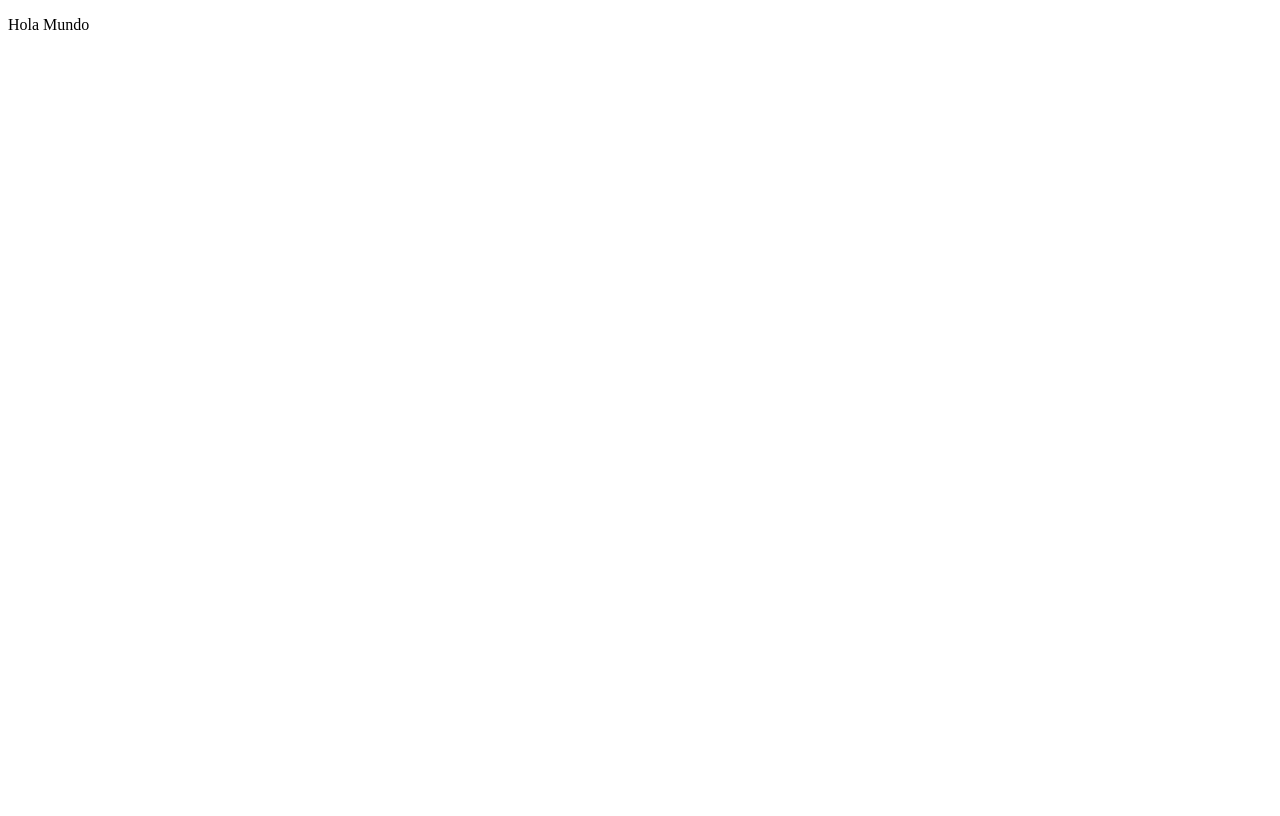
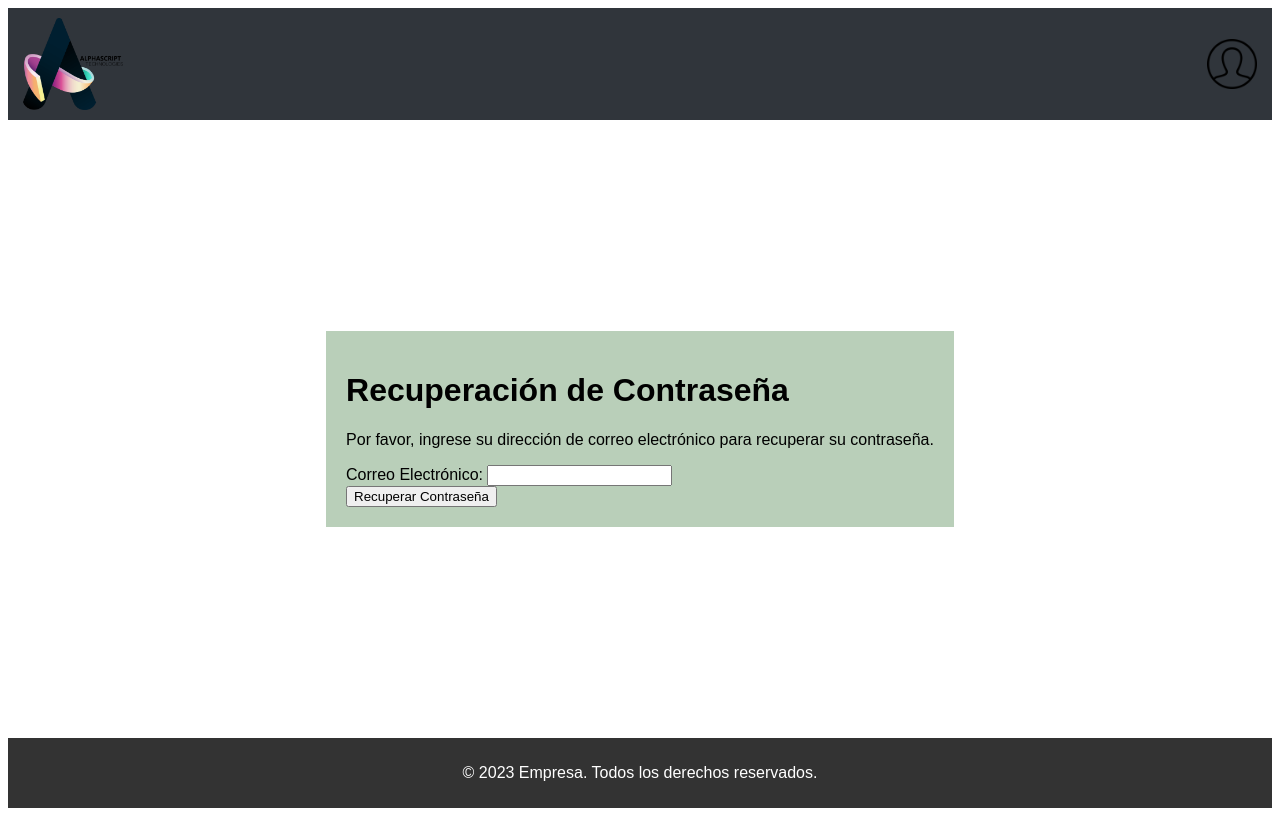
Before and after one commit to stefarenina/Proyecto_Github, a plain HTML site: page recuperarContraseña.html in a window 1280 px wide. Drawn offline with Linux system fonts and the light colour scheme.

Commit message:
Primera Version Recuperar Contraseña

```diff
--- /dev/null
+++ b/css/recuperarContraseña.css
@@ -0,0 +1,46 @@
+header {
+    background-color: #30353B;
+    color: #fff;
+    padding: 10px 0;
+    display: flex;
+    justify-content: space-between;
+    align-items: center;
+}
+#logo{
+    padding-left: 15px;
+    width: 100px;
+}
+#userimg{
+    width: 50px;
+    height: auto;
+    padding-right: 15px;
+}
+footer {
+    background-color: #333;
+    color: #fff;
+    text-align: center;
+    padding: 10px 0;
+}
+body {
+    font-family: Arial, sans-serif;
+    display: flex;
+    flex-direction: column;
+    min-height: 100vh;
+    justify-content: space-between;
+}
+
+#content {
+    margin: 0 auto;
+    max-width: 800px;
+    padding: 20px;
+    background-color: #B9CFB9;
+}
+
+
+
+
+#30353B
+#B9CFB9
+#5D9367
+#7E9079
+#A0CCA6
--- a/recuperarContraseña.html
+++ b/recuperarContraseña.html
@@ -1,13 +1,29 @@
 <!DOCTYPE html>
-<html lang="en">
+<html>
 <head>
-    <meta charset="UTF-8">
-    <meta name="viewport" content="width=device-width, initial-scale=1.0">
-    <title>Document</title>
+    <title>Recuperación de Contraseña</title>
+    <link rel="stylesheet" href="css/recuperarContraseña.css">
 </head>
+
 <body>
-    <div>
-        <p>Hola Mundo</p>
+    <header>
+        <img src="./img/logoAlphascript.png" alt="Logo de la empresa" id="logo">
+        <img src="./img/userPlaceholder.png" alt="Imagen de encabezado" id="userimg">
+    </header>
+    <div id="content">
+        <h1>Recuperación de Contraseña</h1>
+        <p>Por favor, ingrese su dirección de correo electrónico para recuperar su contraseña.</p>
+        <form action="recuperar-contrasena.php">
+            <label for="email">Correo Electrónico:</label>
+            <input type="email" id="email" required>
+            <br>
+            <button type="submit">Recuperar Contraseña</button>
+        </form>
     </div>
+    <footer>
+        <p>© 2023 Empresa. Todos los derechos reservados.</p>
+    </footer>
 </body>
+
+
 </html>
```
Also changed, not shown: img/logoAlphascript.png (added), img/userPlaceholder.png (added).
